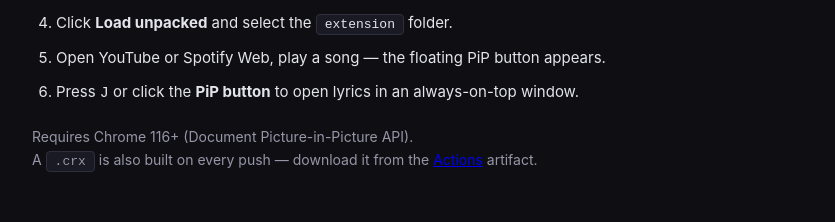
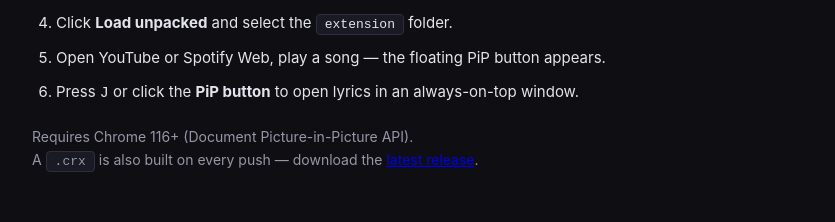
Before and after one commit to flixyudh/lyricpip, a React (Vite) app in the folder landing/: page / in a window 1280 px wide. Shown: the part 2220-2442 px from the top of the page, without its empty margins (222-1057 px from the left). Built offline with nearby package versions, Linux system fonts and the light colour scheme.

Commit message:
docs: update CRX link to GitHub Releases

```diff
--- a/landing/src/App.tsx
+++ b/landing/src/App.tsx
@@ -96,7 +96,7 @@ export default function App() {
            <li>Open YouTube or Spotify Web, play a song — the floating PiP button appears.</li>
            <li>Press <kbd>J</kbd> or click the <strong>PiP button</strong> to open lyrics in an always-on-top window.</li>
         </ol>
-        <p className="note">Requires Chrome 116+ (Document Picture-in-Picture API).<br/>A <code>.crx</code> is also built on every push — download it from the <a href="https://github.com/flixyudh/lyricpip/actions" target="_blank" rel="noopener noreferrer">Actions</a> artifact.</p>
+        <p className="note">Requires Chrome 116+ (Document Picture-in-Picture API).<br/>A <code>.crx</code> is also built on every push — download the <a href="https://github.com/flixyudh/lyricpip/releases/tag/latest" target="_blank" rel="noopener noreferrer">latest release</a>.</p>
       </section>
 
       <section className="section permissions">
```
